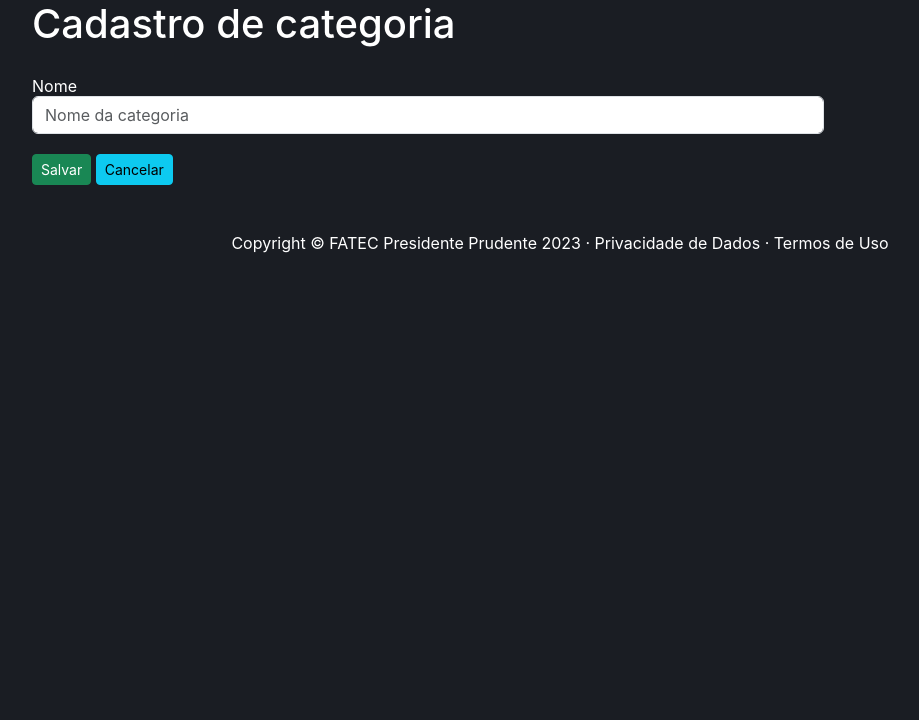
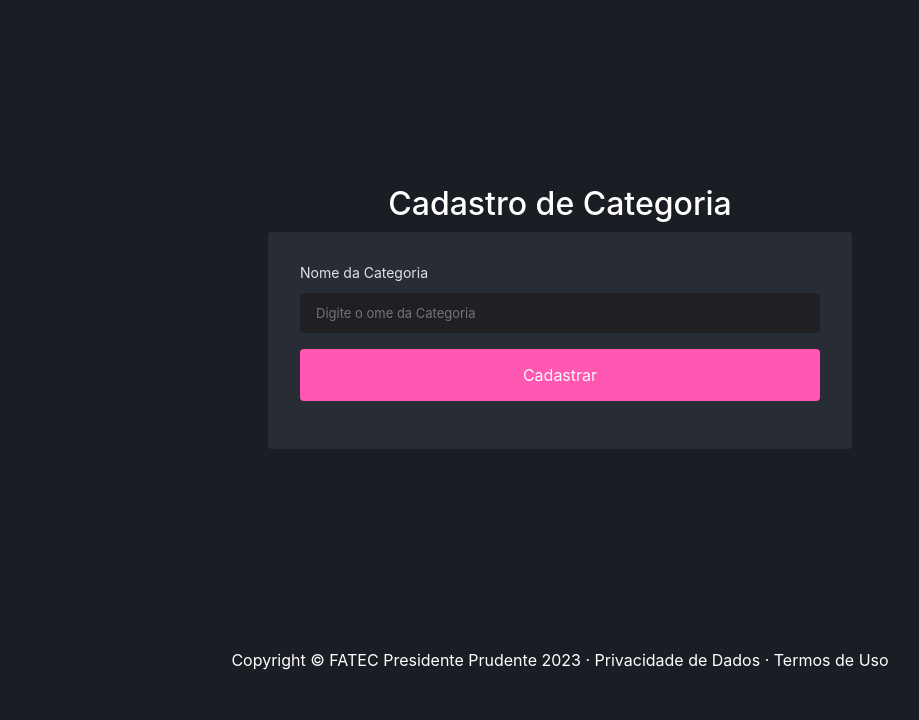
Before and after one commit to felipegarcao/projeto_php, a PHP site: page /category/cadastro in a window 1280 px wide. Shown: the part 80-800 px from the top of the page, without its empty margins (80-999 px from the left). Run offline with PHP 8.4, Linux system fonts and the light colour scheme.

Commit message:
matheus gay

```diff
--- a/App/Controllers/UserController.php
+++ b/App/Controllers/UserController.php
@@ -34,7 +34,7 @@ class UserController extends Controller
         Sessao::limpaErro();
 
         if (!isset($_POST['email']) || !isset($_POST['password'])) {
-            Sessao::gravaMensagem("Ta faltano dado porra.");
+            Sessao::gravaMensagem("Esta faltando dados.");
             $this->redirect('/');
         }
 
--- a/App/Views/category/cadastro.php
+++ b/App/Views/category/cadastro.php
@@ -1,25 +1,21 @@
-<div class="container">
-    <div class="col-md-9">
+<div class="loginContainer" style="flex-direction: column; margin-top: 2rem; height: calc(100vh - 230px)">
+  <h2>Cadastro de Categoria</h2>
+  <div class="containerCadastroPost" style="padding: 2rem">
 
-        <h1>Cadastro de categoria</h1>
+    <form>
 
-        <?php if($Sessao::retornaErro()){ ?>
-            <div class="alert alert-warning" role="alert">
-                <a href="" class="close" data-dismiss="alert" aria-label="close">&times;</a>
-                <?php foreach($Sessao::retornaErro() as $key => $mensagem) { echo $mensagem . "<br />"; } ?>
-            </div>
-        <?php } ?>
+      <label>
+        <span>
+          Nome da Categoria
+        </span>
+        <input type="text" placeholder="Digite o ome da Categoria" />
+      </label>
 
-        <form action="http://<?php echo APP_HOST; ?>/category/salvar" method="post" id="form_cadastro">
-            <br />
-            <div class="form-group">
-                <label for="nome">Nome</label>
-                <input type="text" class="form-control"  name="nome" placeholder="Nome da categoria" value="<?php echo $Sessao::retornaValorFormulario('name'); ?>" required>
-            </div>
-            <br />
-            <button type="submit" class="btn btn-success btn-sm"><span class="glyphicon glyphicon-floppy-disk" aria-hidden="true"></span> Salvar </button>
-            <a href="http://<?php echo APP_HOST; ?>/category" class="btn btn-info btn-sm"><span class="glyphicon glyphicon-arrow-left" aria-hidden="true"></span> Cancelar </a>
-        </form>
-    </div>
-    <div class=" col-md-3"></div>
+
+
+
+      <button type="submit" class="buttonSubmit">Cadastrar</button>
+
+    </form>
+  </div>
 </div>
--- a/App/Views/posts/cadastrar.php
+++ b/App/Views/posts/cadastrar.php
@@ -1,7 +1,7 @@
 
 <div class="loginContainer" style="flex-direction: column; margin-top: 2rem; height: calc(100vh - 230px)">
   <h2>Cadastro de Post</h2>
-  <div class="containerCadastroPost">
+  <div class="containerCadastroPost" style="padding: 2rem">
     <h4>Informações</h4>
     <form>
 
--- a/App/Views/user/perfil.php
+++ b/App/Views/user/perfil.php
@@ -1,5 +1,5 @@
 <div class="loginContainer customContainer"  style="margin-top: 3rem;">
-  <div class="containerCadastroPost">
+  <div class="containerCadastroPost" style=" padding: 2rem;">
 
     <form>
 
```
Also changed, not shown: App/Views/category/editar.php (+16 -22 lines), App/Views/category/index.php (+15 -5 lines).
